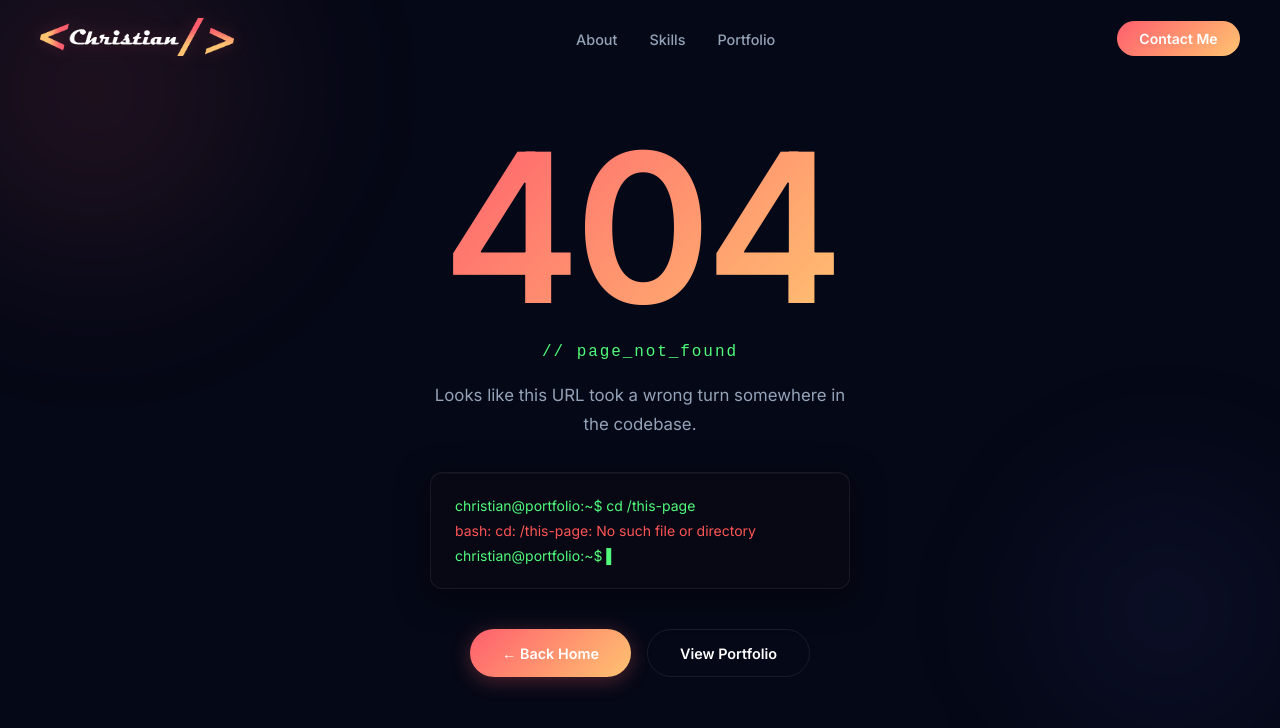
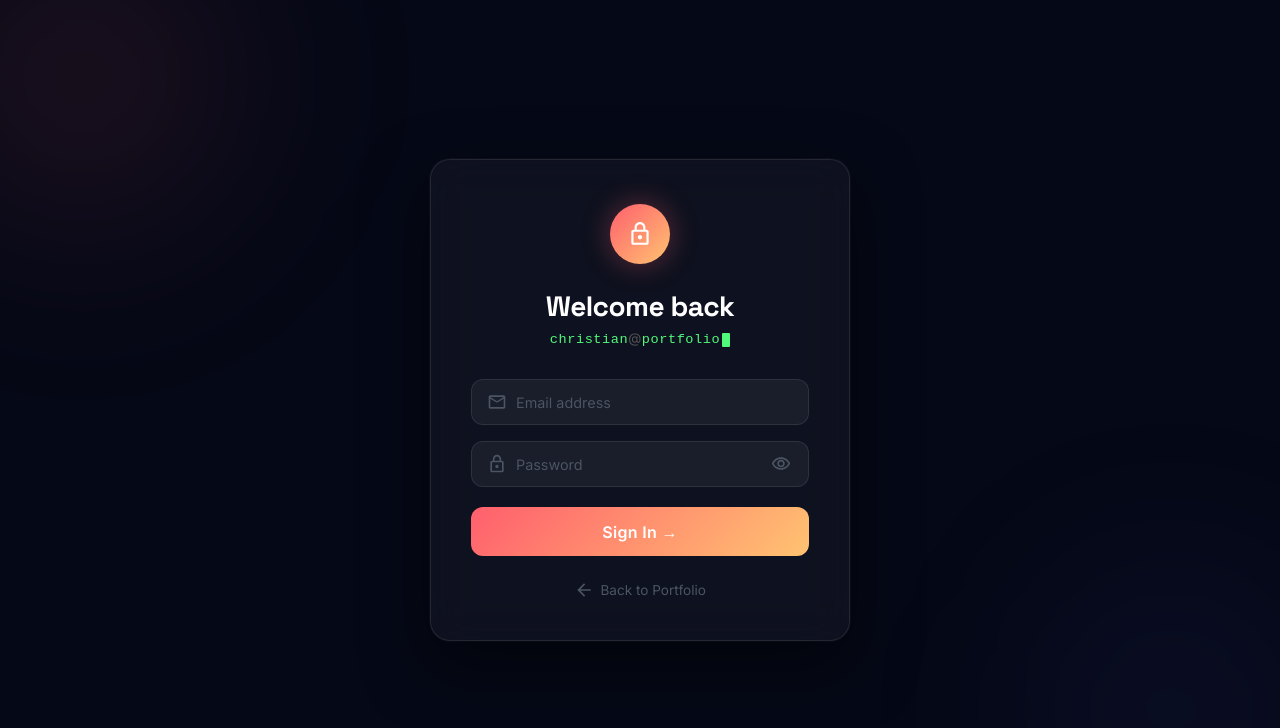
Before and after one commit to KurtKhris/christian-edem, a Next.js app: page /login in a window 1280 px wide. Before the commit this address had no page. Shown: the top 728 px of the page. Built offline with nearby package versions, Linux system fonts and the light colour scheme.

Commit message:
feat: redesign admin login page at /login, remove sidebar from auth flow

```diff
--- a/src/App.css
+++ b/src/App.css
@@ -525,6 +525,148 @@ textarea.f-input { resize:vertical; min-height:130px; width:100%; display:block;
 .footer-links a { color: var(--text-muted) !important; text-decoration:none; transition:color var(--ease); font-size:.875rem; }
 .footer-links a:hover { color:#fff !important; }
 
+/* ── LOGIN PAGE ── */
+.login-page {
+  min-height: 100vh;
+  background: var(--bg-primary);
+  display: flex;
+  align-items: center;
+  justify-content: center;
+  position: relative;
+  overflow: hidden;
+  padding: 1.5rem;
+}
+.login-orb {
+  position: absolute;
+  border-radius: 50%;
+  filter: blur(80px);
+  pointer-events: none;
+  animation: blob-float 10s ease-in-out infinite;
+}
+.login-orb-1 { width: 500px; height: 500px; background: radial-gradient(circle, rgba(255,95,109,0.12) 0%, transparent 70%); top: -180px; left: -160px; animation-delay: 0s; }
+.login-orb-2 { width: 420px; height: 420px; background: radial-gradient(circle, rgba(99,102,241,0.1) 0%, transparent 70%); bottom: -120px; right: -100px; animation-delay: -5s; }
+.login-card {
+  position: relative;
+  z-index: 1;
+  width: 100%;
+  max-width: 420px;
+  background: var(--glass-bg);
+  border: 1px solid var(--glass-border);
+  border-radius: 20px;
+  backdrop-filter: blur(20px);
+  padding: 2.75rem 2.5rem 2.25rem;
+  box-shadow: 0 24px 64px rgba(0,0,0,0.5), 0 0 0 1px rgba(255,255,255,0.04);
+  text-align: center;
+  animation: fadeInTerminal 0.3s ease-out;
+}
+.login-avatar {
+  width: 60px;
+  height: 60px;
+  border-radius: 50%;
+  background: var(--accent-gradient);
+  display: flex;
+  align-items: center;
+  justify-content: center;
+  margin: 0 auto 1.5rem;
+  box-shadow: 0 0 28px rgba(255,95,109,0.35);
+}
+.login-heading { font-size: 1.75rem; font-weight: 700; color: #fff; margin: 0 0 0.4rem; letter-spacing: -0.02em; }
+.login-sub { font-family: 'Courier New', monospace; color: #50fa7b; font-size: 0.85rem; margin: 0 0 2rem; letter-spacing: 0.04em; }
+.login-cursor { display: inline-block; width: 8px; height: 14px; background: #50fa7b; margin-left: 2px; vertical-align: middle; animation: cursor-blink 1s step-end infinite; border-radius: 1px; }
+.login-error {
+  background: rgba(255,85,85,0.1);
+  border: 1px solid rgba(255,85,85,0.3);
+  color: #ff6b6b;
+  border-radius: 10px;
+  padding: 0.65rem 1rem;
+  font-size: 0.875rem;
+  margin-bottom: 1.25rem;
+  text-align: left;
+}
+.login-form { display: flex; flex-direction: column; gap: 1rem; margin-bottom: 1.5rem; }
+.login-field {
+  position: relative;
+  display: flex;
+  align-items: center;
+}
+.login-field-icon {
+  position: absolute;
+  left: 1rem;
+  color: var(--text-muted) !important;
+  pointer-events: none;
+  transition: color 0.2s;
+}
+.login-field:focus-within .login-field-icon { color: var(--accent-from) !important; }
+.login-input {
+  width: 100%;
+  background: rgba(255,255,255,0.05);
+  border: 1px solid var(--glass-border);
+  border-radius: 12px;
+  color: #fff;
+  font-size: 0.9rem;
+  padding: 0.85rem 3rem 0.85rem 2.75rem;
+  outline: none;
+  transition: border-color 0.2s, box-shadow 0.2s, background 0.2s;
+  font-family: 'Inter', sans-serif;
+}
+.login-input::placeholder { color: var(--text-muted); }
+.login-input:focus {
+  border-color: rgba(255,95,109,0.5);
+  background: rgba(255,255,255,0.07);
+  box-shadow: 0 0 0 3px rgba(255,95,109,0.1);
+}
+.login-eye {
+  position: absolute;
+  right: 0.85rem;
+  background: none;
+  border: none;
+  color: var(--text-muted);
+  cursor: pointer;
+  display: flex;
+  padding: 4px;
+  transition: color 0.2s;
+}
+.login-eye:hover { color: #fff; }
+.login-btn {
+  width: 100%;
+  padding: 0.9rem;
+  border: none;
+  border-radius: 12px;
+  background: var(--accent-gradient);
+  color: #fff;
+  font-size: 1rem;
+  font-weight: 600;
+  cursor: pointer;
+  transition: opacity 0.2s, transform 0.2s, box-shadow 0.2s;
+  display: flex;
+  align-items: center;
+  justify-content: center;
+  gap: 0.5rem;
+  letter-spacing: 0.02em;
+  margin-top: 0.25rem;
+}
+.login-btn:hover:not(:disabled) { transform: translateY(-1px); box-shadow: 0 8px 24px rgba(255,95,109,0.4); }
+.login-btn:disabled { opacity: 0.65; cursor: not-allowed; }
+.login-spinner {
+  width: 18px;
+  height: 18px;
+  border: 2px solid rgba(255,255,255,0.3);
+  border-top-color: #fff;
+  border-radius: 50%;
+  animation: spin 0.7s linear infinite;
+}
+@keyframes spin { to { transform: rotate(360deg); } }
+.login-back {
+  display: inline-flex;
+  align-items: center;
+  gap: 0.4rem;
+  color: var(--text-muted);
+  font-size: 0.85rem;
+  text-decoration: none;
+  transition: color 0.2s;
+}
+.login-back:hover { color: #fff; }
+
 /* ── 404 PAGE ── */
 .nf-page { min-height: 100vh; background: var(--bg-primary); display: flex; align-items: center; justify-content: center; position: relative; overflow: hidden; }
 .nf-content { text-align: center; position: relative; z-index: 1; padding: 2rem; }
--- /dev/null
+++ b/src/app/login/page.tsx
@@ -0,0 +1,111 @@
+"use client";
+
+import { useState } from "react";
+import { signIn } from "next-auth/react";
+import { useRouter } from "next/navigation";
+import Link from "next/link";
+import LockOutlinedIcon from "@mui/icons-material/LockOutlined";
+import EmailOutlinedIcon from "@mui/icons-material/EmailOutlined";
+import VisibilityOutlinedIcon from "@mui/icons-material/VisibilityOutlined";
+import VisibilityOffOutlinedIcon from "@mui/icons-material/VisibilityOffOutlined";
+import ArrowBackIcon from "@mui/icons-material/ArrowBack";
+
+export default function LoginPage() {
+  const [email, setEmail] = useState("");
+  const [password, setPassword] = useState("");
+  const [showPass, setShowPass] = useState(false);
+  const [error, setError] = useState("");
+  const [loading, setLoading] = useState(false);
+  const router = useRouter();
+
+  const handleSubmit = async (e: React.FormEvent) => {
+    e.preventDefault();
+    setLoading(true);
+    setError("");
+
+    const res = await signIn("credentials", {
+      redirect: false,
+      email,
+      password,
+    });
+
+    setLoading(false);
+
+    if (res?.error) {
+      setError("Invalid email or password.");
+    } else {
+      router.push("/admin");
+    }
+  };
+
+  return (
+    <div className="login-page">
+      {/* Background orbs */}
+      <div className="login-orb login-orb-1" />
+      <div className="login-orb login-orb-2" />
+
+      <div className="login-card">
+        {/* Avatar */}
+        <div className="login-avatar">
+          <LockOutlinedIcon style={{ fontSize: 26, color: "#fff" }} />
+        </div>
+
+        <h1 className="login-heading">Welcome back</h1>
+        <p className="login-sub">christian<span style={{ color: "#555" }}>@</span>portfolio<span className="login-cursor" /></p>
+
+        {error && (
+          <div className="login-error">
+            {error}
+          </div>
+        )}
+
+        <form onSubmit={handleSubmit} className="login-form">
+          <div className="login-field">
+            <EmailOutlinedIcon className="login-field-icon" fontSize="small" />
+            <input
+              type="email"
+              placeholder="Email address"
+              value={email}
+              onChange={e => setEmail(e.target.value)}
+              className="login-input"
+              required
+              autoComplete="email"
+            />
+          </div>
+
+          <div className="login-field">
+            <LockOutlinedIcon className="login-field-icon" fontSize="small" />
+            <input
+              type={showPass ? "text" : "password"}
+              placeholder="Password"
+              value={password}
+              onChange={e => setPassword(e.target.value)}
+              className="login-input"
+              required
+              autoComplete="current-password"
+            />
+            <button
+              type="button"
+              className="login-eye"
+              onClick={() => setShowPass(v => !v)}
+              tabIndex={-1}
+            >
+              {showPass
+                ? <VisibilityOffOutlinedIcon fontSize="small" />
+                : <VisibilityOutlinedIcon fontSize="small" />}
+            </button>
+          </div>
+
+          <button type="submit" className="login-btn" disabled={loading}>
+            {loading ? <span className="login-spinner" /> : "Sign In →"}
+          </button>
+        </form>
+
+        <Link href="/" className="login-back">
+          <ArrowBackIcon fontSize="small" />
+          Back to Portfolio
+        </Link>
+      </div>
+    </div>
+  );
+}
--- a/src/lib/authOptions.ts
+++ b/src/lib/authOptions.ts
@@ -53,6 +53,6 @@ export const authOptions: AuthOptions = {
     },
   },
   pages: {
-    signIn: '/admin/login',
+    signIn: '/login',
   },
 };
--- a/src/screens/Home.tsx
+++ b/src/screens/Home.tsx
@@ -385,13 +385,13 @@ export const Home = ({ initialProjects = [], initialSkills = [], initialEducatio
                   </div>
                   <input type="email" className="f-input" style={{ marginBottom: '1rem', display: 'block', width: '100%' }} placeholder="Email Address" value={userEmail} onChange={e => setUserEmail(e.target.value)} required />
                   <textarea className="f-input" placeholder="Your Message" value={userMessage} onChange={e => setUserMessage(e.target.value)} required />
-                  <ReCAPTCHA
+                  {/* <ReCAPTCHA
                     className="mt-2 mb-3"
                     sitekey="6LeHGzQnAAAAADzLZLRxLH-wyHSb76UBIXz9qbQP"
                     onChange={(v) => setVerified(!!v)}
                     theme="dark"
-                  />
-                  <button className="btn-send" type="submit" disabled={!verified}>
+                  /> */}
+                  <button className="btn-send" type="submit">
                     Send Message →
                   </button>
                 </form>
```
Also changed, not shown: src/app/admin/login/page.tsx (deleted, +0 -60 lines).
